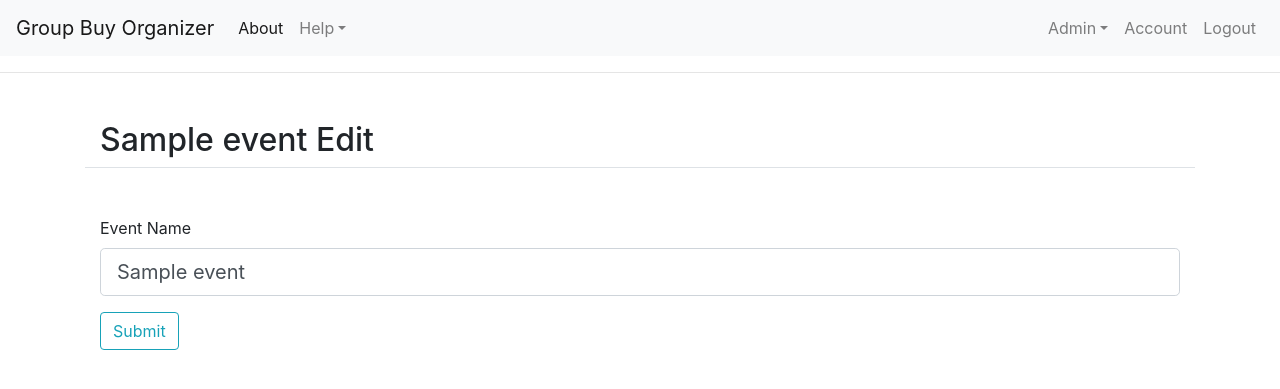
After one commit to dustykline/Group-Buy-Organizer, a Flask app: page /events/1/edit in a window 1280 px wide. The commit adds this page. Shown: the top 389 px of the page. Run offline with Flask 2, Linux system fonts and the light colour scheme; a user stored in the database is signed in; tables that the repository leaves empty hold one stand-in row (values such as "Sample post"); some libraries are stand-ins or nearby versions.

Commit message:
8/10 update - the proper error for duplicate event names is now sent out - titles for templates now show up in h2 tags for all pages- fixes across many templates - event edit page mostly done and wired in

```diff
--- a/groupbuyorganizer/events/forms.py
+++ b/groupbuyorganizer/events/forms.py
@@ -1,12 +1,17 @@
 from flask_wtf import FlaskForm
 from wtforms import DecimalField, IntegerField, SelectField, StringField, SubmitField
-from wtforms.validators import DataRequired
+from wtforms.validators import DataRequired, ValidationError
 
-from groupbuyorganizer.admin.models import Category
+from groupbuyorganizer.events.models import Event
 
 class CreateEventForm(FlaskForm):
-    event_name = StringField(validators=[DataRequired()])
-    submit = SubmitField('Add Category')
+    event_name = StringField('Event Name', validators=[DataRequired()])
+    submit = SubmitField('Submit')
+
+    def validate_event_name(self, event_name):
+        event = Event.query.filter_by(name=event_name.data).first()
+        if event:
+            raise ValidationError('That event name is taken. Please choose a different one.')
 
 class CreateItemForm(FlaskForm):
     item_name = StringField('Item name', validators=[DataRequired()])
@@ -14,7 +19,7 @@ class CreateItemForm(FlaskForm):
     packing = IntegerField('Case packing for item', validators=[DataRequired()])
     category = SelectField('Select item category')
 
-    def add_item(self):
-        form = CreateItemForm()
-        form.category.choices = [(category.name) for category in Category.query.order_by(Category.name.asc()).all()]
-        #todo add None option here or on html?
+    # def add_item(self):
+    #     form = CreateItemForm()
+    #     form.category.choices = [(category.name) for category in Category.query.order_by(Category.name.asc()).all()]
+    #     #todo add None option here or on html?
--- a/groupbuyorganizer/events/routes.py
+++ b/groupbuyorganizer/events/routes.py
@@ -1,9 +1,11 @@
-from flask import Blueprint, flash, redirect, render_template, url_for
+from flask import Blueprint, flash, redirect, render_template, request, url_for
 from flask_login import current_user, login_required
 
 from groupbuyorganizer import database
-from groupbuyorganizer.events.forms import CreateItemForm
+from groupbuyorganizer.admin.utilities import admin_check
+from groupbuyorganizer.events.forms import CreateItemForm, CreateEventForm
 from groupbuyorganizer.events.models import Event, Item
+
 
 events = Blueprint('events', __name__)
 
@@ -11,7 +13,7 @@ events = Blueprint('events', __name__)
 @login_required
 def event(event_id):
     event = Event.query.get_or_404(event_id)
-    form = CreateItemForm
+    form = CreateItemForm()
     # if form.validate_on_submit():
     #     #todo query category
     #     item = Item()#todo
@@ -19,5 +21,30 @@ def event(event_id):
     #     database.session.commit()
     #     flash('Item successfully added!', 'success')
     #     return redirect(url_for(f'events.event/{event_id}'))
+    return render_template('event.html', event=event, form=form, title=f'{event.name} Overview')
 
-    return render_template('event.html', event=event, form=form)
+
+@events.route('/events/<int:event_id>/edit', methods=['GET', 'POST'])
+@login_required
+def event_edit(event_id):
+    admin_check(current_user)
+    event = Event.query.get_or_404(event_id)
+    form = CreateEventForm()
+    if form.validate_on_submit():
+        event.name = form.event_name.data
+        database.session.commit()
+        flash(f'{event.name} has been edited!', 'info')
+        return redirect(url_for('events.event_edit', event_id=event_id))
+    elif request.method == 'GET':
+        form.event_name.data = event.name
+    return render_template('event_edit.html', title=f'{event.name} Edit', form=form, event=event)
+
+@events.route("/category_settings/<int:category_id>/remove/", methods=['GET'])
+@login_required
+def category_remove(category_id):
+    admin_check(current_user)
+    event = Event.query.get_or_404(category_id)
+    database.session.delete(event)
+    database.session.commit()
+    flash('Event deleted!', 'info')
+    return redirect(url_for('event.category_settings'))
--- a/groupbuyorganizer/general/routes.py
+++ b/groupbuyorganizer/general/routes.py
@@ -52,7 +52,7 @@ def register():
         database.session.add(user)
         database.session.commit()
         return redirect(url_for('general.login'))
-    return render_template('register.html', title='Register', form=form)
+    return render_template('register.html', title='Join Today', form=form)
 
 
 @general.route("/login/", methods=['GET', 'POST'])
@@ -71,7 +71,7 @@ def login():
             return redirect(next_page) if next_page else redirect(url_for('general.home'))
         else:
             flash('Login Unsuccessful. Please check email and password', 'danger')
-    return render_template('login.html', title='Login', form=form)
+    return render_template('login.html', title='Log In', form=form)
 
 
 @general.route("/logout/")
@@ -93,7 +93,7 @@ def account():
     elif request.method == 'GET':
         form.username.data = current_user.username
         form.email.data = current_user.email
-    return render_template('account.html', title='Account Settings', form=form)
+    return render_template('account.html', title=f'{current_user.username} Account Settings', form=form)
 
 
 def send_reset_email(user):
--- a/groupbuyorganizer/templates/account.html
+++ b/groupbuyorganizer/templates/account.html
@@ -1,12 +1,10 @@
 {% extends "primary.html" %}
 {% block content %}
-    <h1> {{ current_user.username }}</h1>
     <div class="container">
         <div class="content-section">
         <form method="POST" action="">
             {{ form.hidden_tag() }}
             <fieldset class="form-group">
-                <legend class="border-bottom mb-4">Account Settings</legend>
                 <div class="form-group">
                     {{ form.username.label(class="form-control-label") }}
 
--- a/groupbuyorganizer/templates/app_settings.html
+++ b/groupbuyorganizer/templates/app_settings.html
@@ -1,7 +1,6 @@
 {% extends "primary.html" %}
 {% block content %}
     <div class="container mt-5">
-        <h2>Application Settings</h2>
         <form method="POST" action="">
             {{ form.hidden_tag() }}
             <fieldset class="form-group mt-5 mb-3">
--- a/groupbuyorganizer/templates/category_edit.html
+++ b/groupbuyorganizer/templates/category_edit.html
@@ -1,11 +1,10 @@
 {% extends "primary.html" %}
 {% block content %}
     <div class="container mt-5">
-        <h2>Category Settings</h2>
         <form method="POST" action="">
             {{ form.hidden_tag() }}
             <div class="form-group">
-                <label for="exampleInputEmail1">Category Name</label>
+                <label>Category Name</label>
                 {{ form.category_name(class="form-control form-control-lg", placeholder="Edit Category Here") }}
             </div>
             <div class="form-group">
--- a/groupbuyorganizer/templates/category_settings.html
+++ b/groupbuyorganizer/templates/category_settings.html
@@ -1,7 +1,6 @@
 {% extends "primary.html" %}
 {% block content %}
     <div class="container mt-5">
-        <h2>Category Settings</h2>
         <form method="POST" action="">
             {{ form.hidden_tag() }}
             <div class="form-group">
--- /dev/null
+++ b/groupbuyorganizer/templates/event_edit.html
@@ -0,0 +1,24 @@
+{% extends "primary.html" %}
+{% block content %}
+    <div class="container mt-5">
+        <form method="POST" action="">
+            {{ form.hidden_tag() }}
+            <div class="form-group">
+                <label>Event Name</label>
+                {% if form.event_name.errors %}
+                        {{ form.event_name(class="form-control form-control-lg is-invalid") }}
+                        <div class="invalid-feedback">
+                            {% for error in form.event_name.errors %}
+                                <span>{{ error }}</span>
+                            {% endfor %}
+                        </div>
+                    {% else %}
+                        {{ form.event_name(class="form-control form-control-lg") }}
+                    {% endif %}
+            </div>
+            <div class="form-group">
+                {{ form.submit(class="btn btn-outline-info") }}
+            </div>
+        </form>
+    </div>
+{% endblock content %}
--- a/groupbuyorganizer/templates/event_settings.html
+++ /dev/null
@@ -1,6 +0,0 @@
-{% extends "primary.html" %}
-{% block content %}
-    <div class="container mt-5">
-        <h2>Event Settings</h2>
-    </div>
-{% endblock content %}
--- a/groupbuyorganizer/templates/login.html
+++ b/groupbuyorganizer/templates/login.html
@@ -4,7 +4,6 @@
         <form method="POST" action="">
             {{ form.hidden_tag() }}
             <fieldset class="form-group">
-                <legend class="border-bottom mb-4">Log In</legend>
                 <div class="form-group">
                     {{ form.email.label(class="form-control-label") }}
                     {% if form.email.errors %}
--- a/groupbuyorganizer/templates/primary.html
+++ b/groupbuyorganizer/templates/primary.html
@@ -70,6 +70,11 @@
                 {% endfor %}
             {% endif %}
         {% endwith %}
+        {% if title %}
+            <div class="container border-bottom mt-5 mb-5">
+                <h2>{{ title }}</h2>
+            </div>
+        {% endif %}
         {% block content %}
         {% endblock %}
     </div>
--- a/groupbuyorganizer/templates/register.html
+++ b/groupbuyorganizer/templates/register.html
@@ -4,7 +4,6 @@
         <form method="POST" action="">
             {{ form.hidden_tag() }}
             <fieldset class="form-group">
-                <legend class="border-bottom mb-4">Join Today</legend>
                 <div class="form-group">
                     {{ form.username.label(class="form-control-label") }}
 
--- a/groupbuyorganizer/templates/user_settings.html
+++ b/groupbuyorganizer/templates/user_settings.html
@@ -1,8 +1,5 @@
 {% extends "primary.html" %}
 {% block content %}
-    <div class="container mt-5">
-        <h2>User Settings</h2>
-    </div>
     <div class="container mt-5">
         <table class="table">
             <thead>
```
Also changed, not shown: groupbuyorganizer/admin/routes.py (+6 -6 lines), groupbuyorganizer/templates/home.html (+11 -4 lines).
